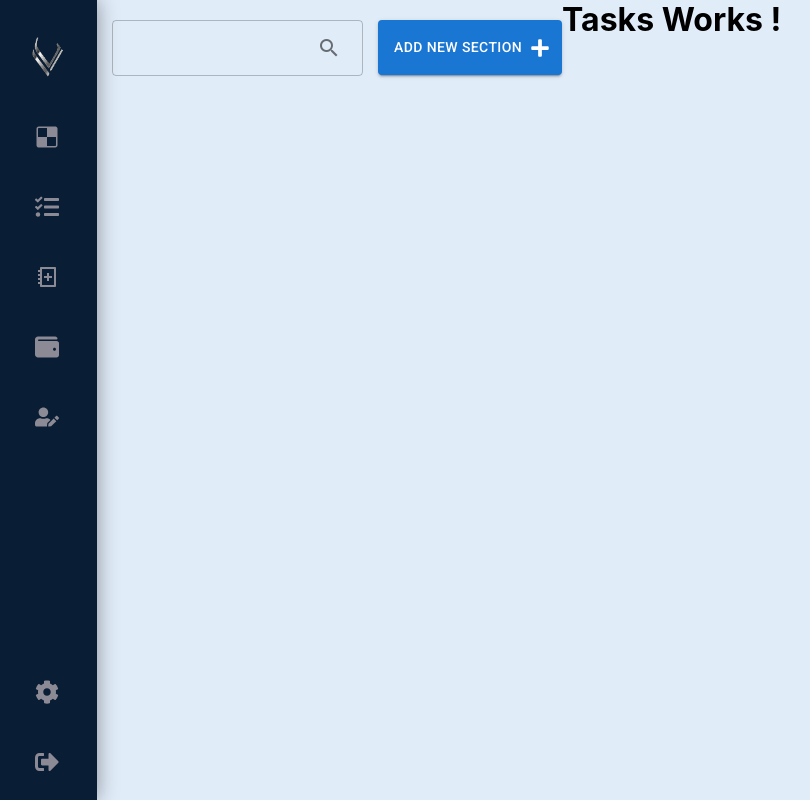
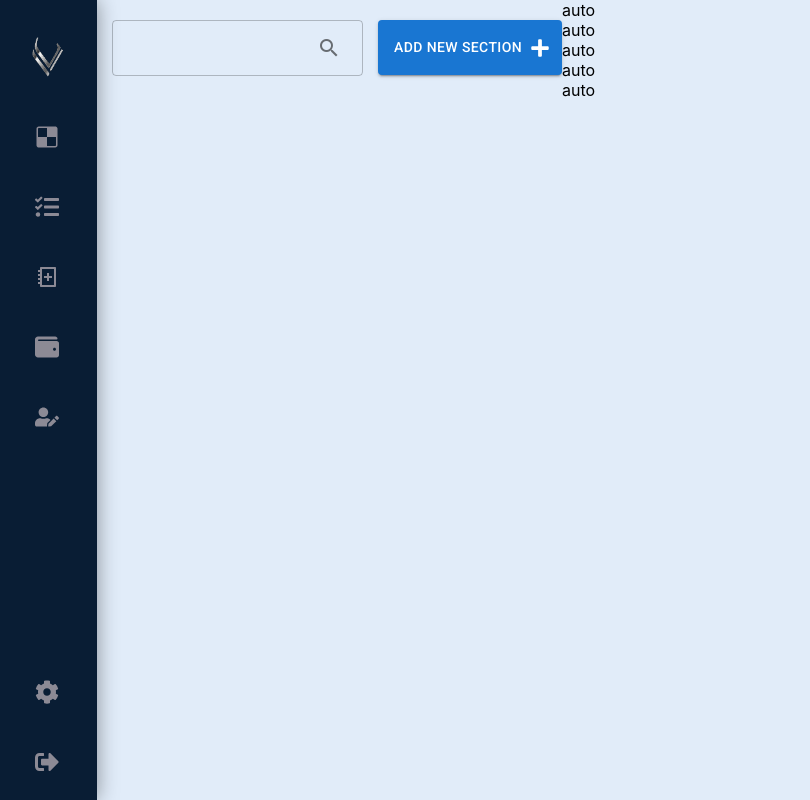
Before and after one commit to VittorioBarella/projeto_dashboard_react, a React (Create React App) app: page /tasks in a window 1280 px wide. Shown: the whole page, without its empty margins (3-813 px from the left). Built offline with nearby package versions, Linux system fonts and the light colour scheme.

Commit message:
fix routes issue and start develop tasks design component

```diff
--- /dev/null
+++ b/src/components/dashboard/account/account.css
@@ -0,0 +1,4 @@
+.content{
+    margin-top: 85px;
+    margin-left: -448px;
+}
--- /dev/null
+++ b/src/components/dashboard/tasks/tasks.css
@@ -0,0 +1,4 @@
+.content{
+    margin-top: 85px;
+    margin-left: -448px;
+}
--- /dev/null
+++ b/src/components/dashboard/tasks/tasks.js
@@ -0,0 +1,13 @@
+export function Tasks() {
+  return (
+    <div className='row'>
+      <div className='col-xs content'>
+        <div className='box'>auto</div>
+        <div className='box'>auto</div>
+        <div className='box'>auto</div>
+        <div className='box'>auto</div>
+        <div className='box'>auto</div>
+      </div>
+    </div>
+  );
+}
--- a/src/components/tasks/tasks.js
+++ /dev/null
@@ -1,7 +0,0 @@
-export function Tasks() {
-  return (
-    <div>
-      <h1>Tasks Works !</h1>
-    </div>
-  );
-}
```
Also changed, not shown: src/routes.js (+5 -5 lines), src/components/dashboard/settings/settings-notifications.js (added), src/components/dashboard/settings/settings.js (renamed from src/components/settings/settings.js).
